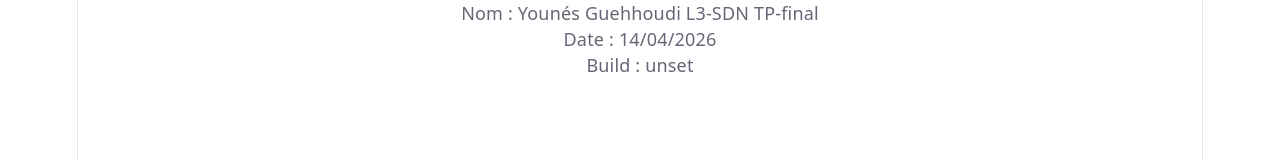
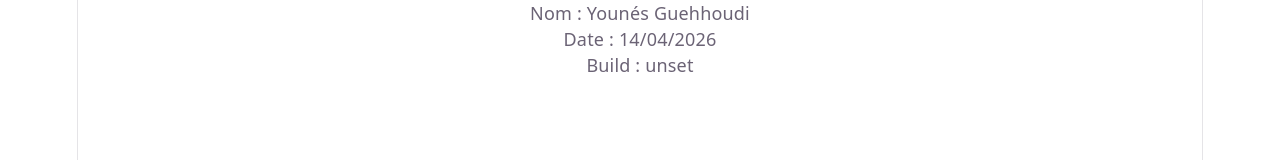
Before and after one commit to younesguehhoudi/tpfinal-cloud-younes-guehhoudi, a Vue app: page / in a window 1280 px wide. Shown: the top 160 px of the page. Built offline with nearby package versions, Linux system fonts and the light colour scheme; no server answers.

Commit message:
Remove additional project title from name in App.vue

```diff
--- a/src/App.vue
+++ b/src/App.vue
@@ -5,7 +5,7 @@ const today = new Date().toLocaleDateString('fr-FR')
 
 <template>
 <header>
-<p>Nom : Younés Guehhoudi L3-SDN TP-final</p>
+<p>Nom : Younés Guehhoudi</p>
 <p>Date : {{ today }}</p>
 <p>Build : {{ buildId }}</p>
 </header>
```
